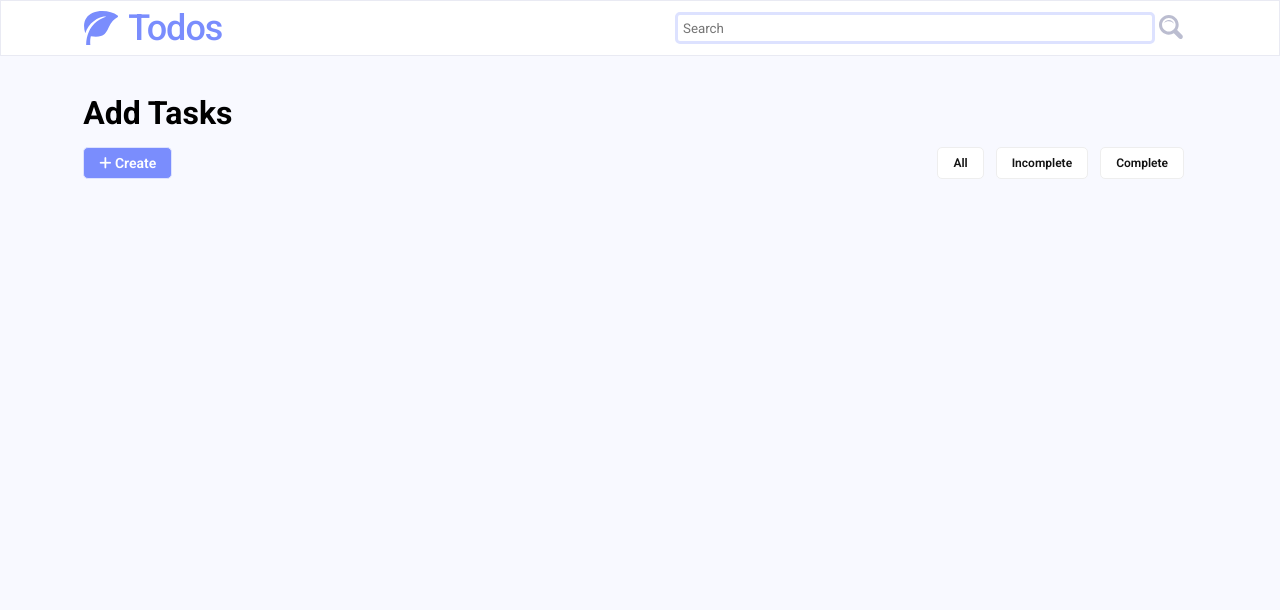
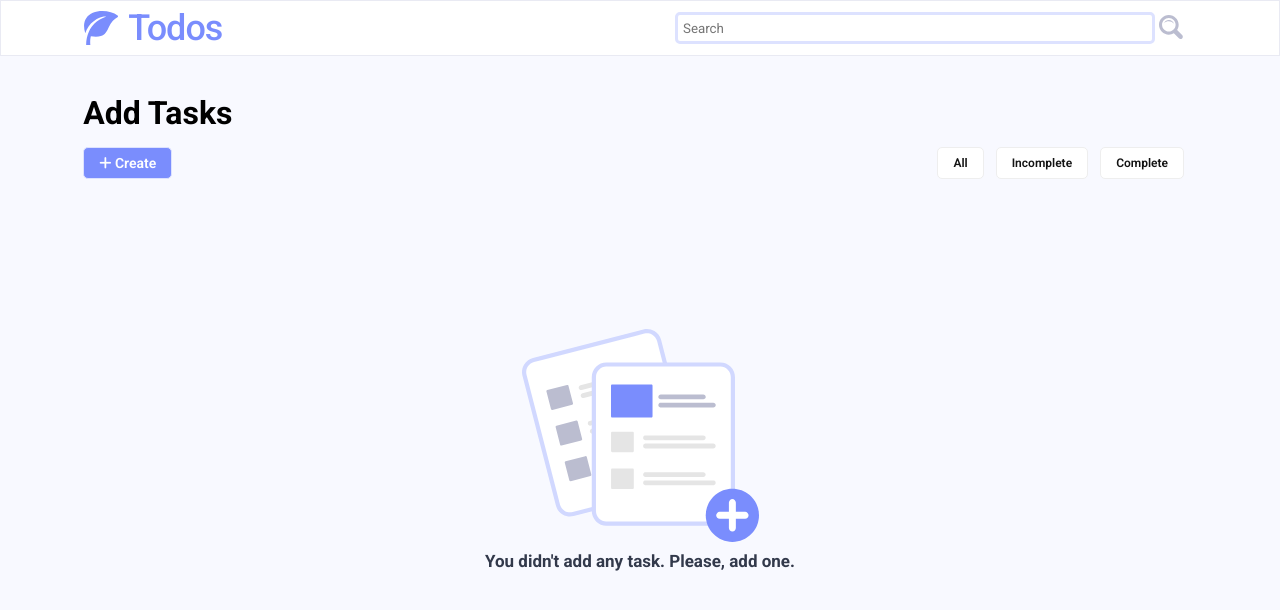
Before and after one commit to fza-wtag/todo-app-react, a React (Create React App) app in the folder todos/: page / in a window 1280 px wide. Shown: the top 610 px of the page. Built offline with nearby package versions, Linux system fonts and the light colour scheme.

Commit message:
Show/ hide Empty tasklist UI

```diff
--- a/todos/src/components/EmptyTaskList.js
+++ b/todos/src/components/EmptyTaskList.js
@@ -1,12 +1,10 @@
 import React from "react";
 import add from "icons/addOne.svg";
-
-
 import "../styles/emptyTaskList.css";
 
 function EmptyTaskList() {
   return (
-    <div className="zero-tasks">
+    <div className="zero-task">
       <img src={add} alt="icon"></img>
       <div>
         <p className="zero-task__text">You didn't add any task. Please, add one.</p>
--- a/todos/src/components/Todos.js
+++ b/todos/src/components/Todos.js
@@ -4,12 +4,14 @@ import Task from "components/Task";
 import "styles/todos.css";
 import { TopContentContext } from "components/TopContent";
 import { useSelector } from "react-redux";
+import EmptyTaskList from "./EmptyTaskList";
 
 function Todos() {
   const { isAddTaskVisible, setIsAddTaskVisible } =
     useContext(TopContentContext);
   const list = useSelector((state) => state.todoReducers.list);
   return (
+    <div>
       <div className="all-todos">
         {isAddTaskVisible ? <AddTask /> : null}
         {list
@@ -26,6 +28,8 @@ function Todos() {
             ) : null;
           })}
       </div>
+      {list.length === 0 && !isAddTaskVisible ? <EmptyTaskList /> : null}
+    </div>
   );
 }
 
```
Lines whose indentation alone changed are shown as unchanged.
